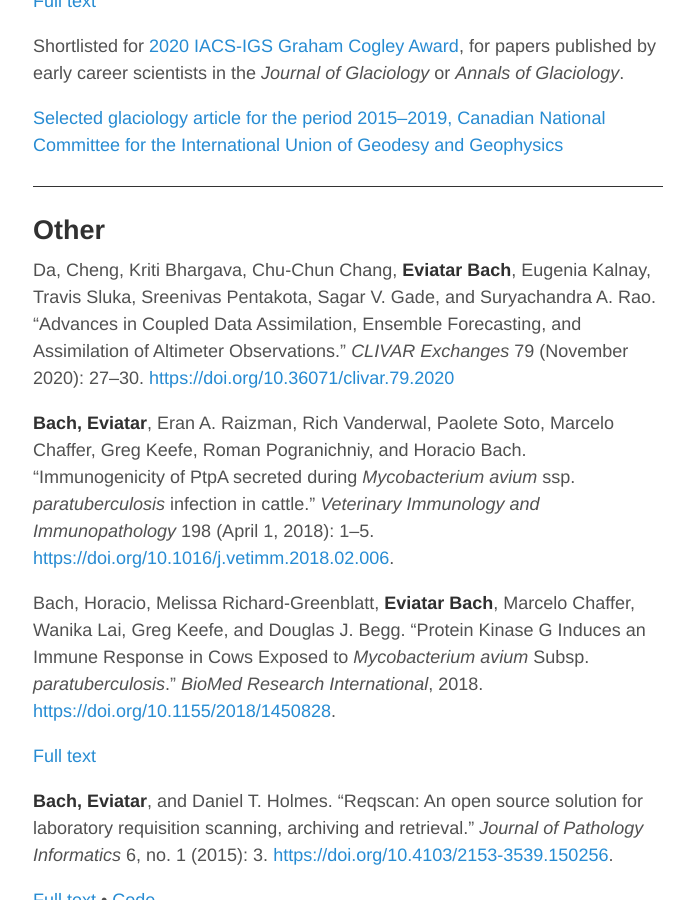
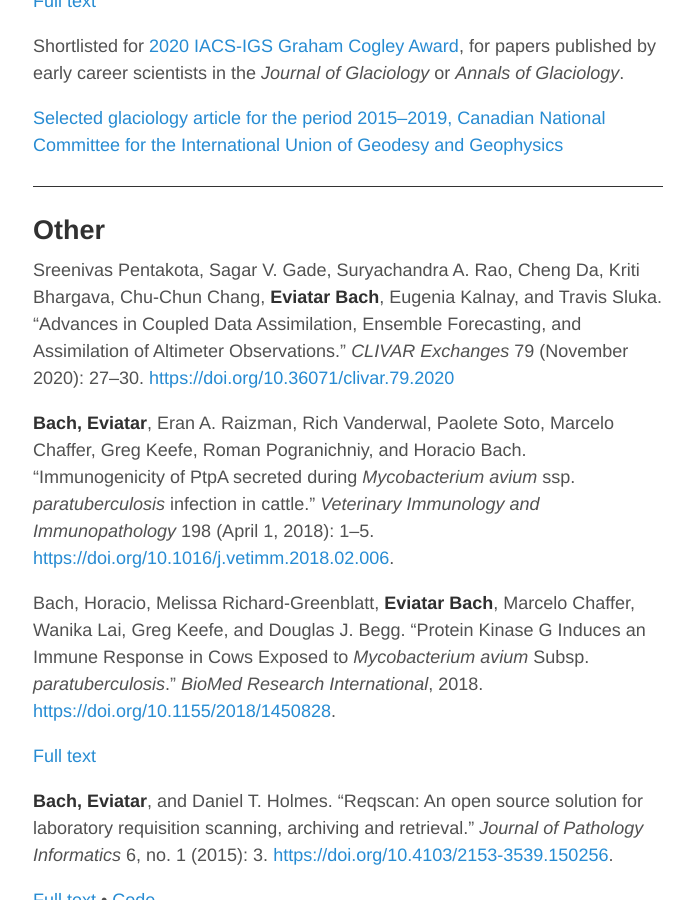
Before and after one commit to eviatarbach/website_old, a Jekyll site: the page built from publications.md, in a window 1280 px wide and 900 px high, scrolled down 2398 px. Shown: the whole window, without its empty margins (292-986 px from the left). Built offline with Jekyll 4.4.1, drawn with Linux system fonts in a browser that asks for light colours; comment, search, counter and statistics services are not loaded.

```diff
--- a/publications.md
+++ b/publications.md
@@ -61,7 +61,7 @@ Shortlisted for [2020 IACS-IGS Graham Cogley Award](https://www.cambridge.org/co
 <hr style="height:1px;border:none;color:#333;background-color:#333;" />
 ## Other
 
-Da, Cheng, Kriti Bhargava, Chu-Chun Chang, **Eviatar Bach**, Eugenia Kalnay, Travis Sluka, Sreenivas Pentakota, Sagar V. Gade, and Suryachandra A. Rao. “Advances in Coupled Data Assimilation, Ensemble Forecasting, and Assimilation of Altimeter Observations.” *CLIVAR Exchanges* 79 (November 2020): 27–30. [https://doi.org/10.36071/clivar.79.2020](https://doi.org/10.36071/clivar.79.2020)
+Sreenivas Pentakota, Sagar V. Gade, Suryachandra A. Rao, Cheng Da, Kriti Bhargava, Chu-Chun Chang, **Eviatar Bach**, Eugenia Kalnay, and Travis Sluka. “Advances in Coupled Data Assimilation, Ensemble Forecasting, and Assimilation of Altimeter Observations.” *CLIVAR Exchanges* 79 (November 2020): 27–30. [https://doi.org/10.36071/clivar.79.2020](https://doi.org/10.36071/clivar.79.2020)
 
 **Bach, Eviatar**, Eran A. Raizman, Rich Vanderwal, Paolete Soto, Marcelo Chaffer, Greg Keefe, Roman Pogranichniy, and Horacio Bach. “Immunogenicity of PtpA secreted during *Mycobacterium avium* ssp. *paratuberculosis* infection in cattle.” *Veterinary Immunology and Immunopathology* 198 (April 1, 2018): 1–5. [https://doi.org/10.1016/j.vetimm.2018.02.006](https://doi.org/10.1016/j.vetimm.2018.02.006).
 
```
